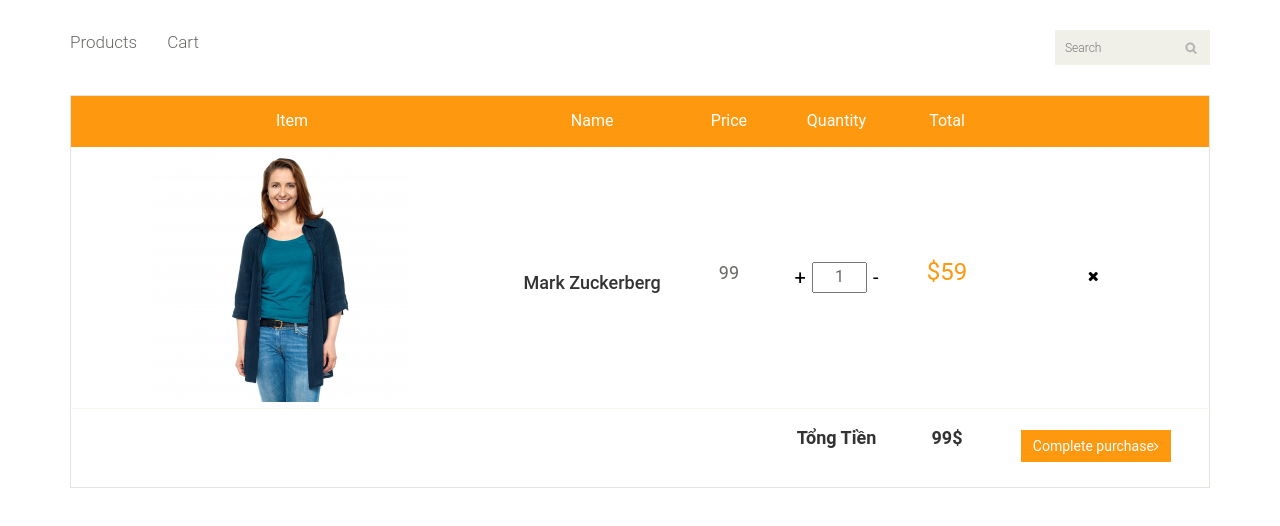
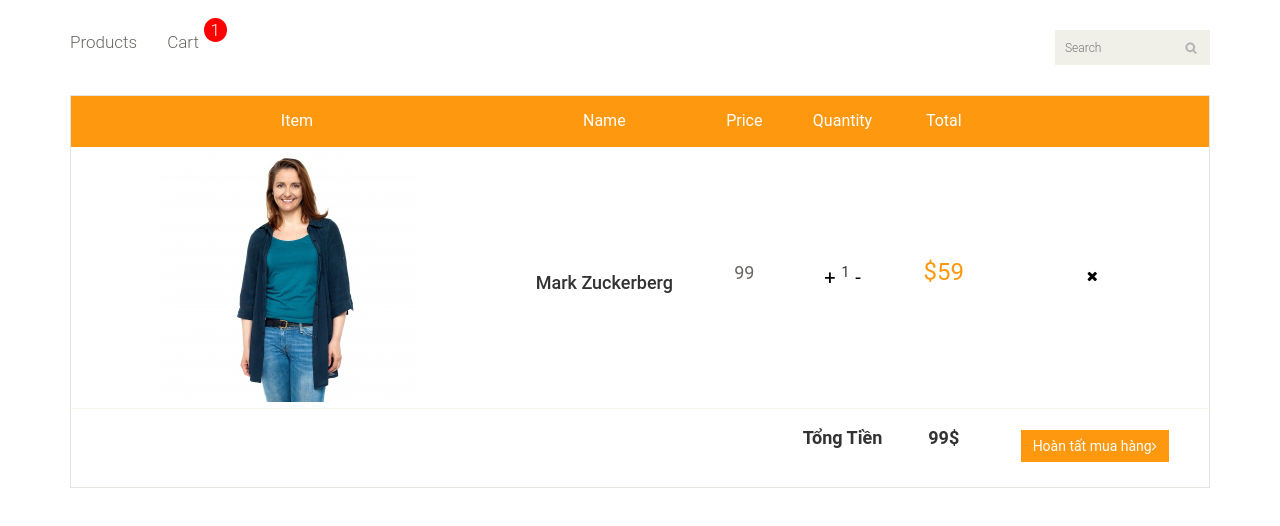
Before and after one commit to Phongkaka/shop-store-react, a React (Create React App) app: page /cart in a window 1280 px wide. Shown: the top 526 px of the page. Built offline with nearby package versions, Linux system fonts and the light colour scheme.

Commit message:
Update crud product cart - add to cart. - edit cart. - delete cart.

```diff
--- a/public/css/main.css
+++ b/public/css/main.css
@@ -2452,3 +2452,14 @@ textarea {
 .cart_quantity_button button {
     font-size: 20px;
 }
+
+.total__cart {
+  color: #fff;
+  font-style: unset;
+  position: absolute;
+  top: -12px;
+  right: -28px;
+  border-radius: 50%;
+  background: red;
+  padding: 0 7px;
+}
--- a/src/App.js
+++ b/src/App.js
@@ -114,10 +114,26 @@ export default class App extends Component {
       this.setState({products})
     }
   }
+
+  changeQuantity = (item,value)=> {
+    const {cart} = this.state;
+    var index = cart.find((x)=>x.id===item.id);
+    index.quantity += value;
+    if (index.quantity===0)
+    cart.splice(cart.indexOf(index), 1);
+    this.setState({cart})
+  }
+
+  onDelete = (item) => {
+    const {cart} = this.state;
+    var index = cart.find((x)=>x.id===item.id);
+    cart.splice(cart.indexOf(index), 1);
+    this.setState({cart})
+  }
   render() {
     return (
       <Router>
-        <Header />
+        <Header cart={this.state.cart} />
         <Suspense fallback={<div>Loading......</div>}>
           <Switch>
             <Route
@@ -136,14 +152,24 @@ export default class App extends Component {
               exact
               path={RouterPath.CART.path}
               component={() => (
-                <Cart cart={this.state.cart} />
+                <Cart
+                  cart={this.state.cart}
+                  changeQuantity={this.changeQuantity}
+                  onDelete={this.onDelete}
+                />
               )}
 
             />
             <Route
               exact
               path={RouterPath.PRODUCT_DETAIL.path}
-              component={ProductDetail}
+              component={() => (
+                <ProductDetail
+                  addToCart={this.addToCart}
+                  products={this.state.products}
+                  changeQuantity={this.changeQuantity}
+                />
+              )}
             />
           </Switch>
         </Suspense>
--- a/src/components/header/index.js
+++ b/src/components/header/index.js
@@ -2,6 +2,8 @@ import React, { Component } from "react";
 import { Link } from "react-router-dom"
 export default class Header extends Component {
   render() {
+    const { cart } = this.props
+
     return (
       <header>
         <div className="header-bottom">
@@ -27,7 +29,7 @@ export default class Header extends Component {
                       <Link to="/products">Products</Link>
                     </li>
                     <li>
-                      <Link to="/cart">Cart</Link>
+                      <Link to="/cart">Cart <i className="total__cart">{cart.length}</i></Link>
                     </li>
                   </ul>
                 </div>
--- a/src/pages/cart/cart-total/index.js
+++ b/src/pages/cart/cart-total/index.js
@@ -20,7 +20,7 @@ export default class CartTotal extends Component {
             type="button"
             className="btn btn-primary waves-effect waves-light"
           >
-            Complete purchase
+            Hoàn tất mua hàng
             <i className="fa fa-angle-right right"></i>
           </button>
         </td>
--- a/src/pages/cart/index.js
+++ b/src/pages/cart/index.js
@@ -4,8 +4,15 @@ import CartTotal from "./cart-total";
 
 export default class Cart extends Component {
   showListCarts = list => {
+    const { changeQuantity, onDelete } = this.props
     return list.map(item => {
-      return <ItemCart key={item.id} item={item} />;
+      return (
+        <ItemCart
+          onDelete={onDelete}
+          changeQuantity={changeQuantity}
+          key={item.id} item={item}
+        />
+      );
     });
   };
 
--- a/src/pages/cart/item-cart/index.js
+++ b/src/pages/cart/item-cart/index.js
@@ -2,7 +2,7 @@ import React, { Component } from "react";
 
 export default class ItemCart extends Component {
   render() {
-    var {item} = this.props;
+    var { item, changeQuantity, onDelete } = this.props;
 
     return (
       <tr>
@@ -19,23 +19,29 @@ export default class ItemCart extends Component {
         </td>
         <td className="cart_quantity">
           <div className="cart_quantity_button">
-            <button className="cart_quantity_up">+</button>
-            <input
-              className="cart_quantity_input"
-              type="text"
-              name="quantity"
-              defaultValue={1}
-              autoComplete="off"
-              size={item.quantity}
-            />
-            <button className="cart_quantity_down">-</button>
+            <button
+              onClick={() => changeQuantity(item, 1)}
+              className="cart_quantity_up"
+            >
+              +
+            </button>
+              <span className="quatity__product">{item.quantity}</span>
+            <button
+              onClick={() => changeQuantity(item, -1)}
+              className="cart_quantity_down"
+            >
+              -
+            </button>
           </div>
         </td>
         <td className="cart_total">
           <p className="cart_total_price">$59</p>
         </td>
         <td className="cart_delete">
-          <button className="cart_quantity_delete">
+          <button
+            onClick={() => onDelete(item)}
+            className="cart_quantity_delete"
+          >
             <i className="fa fa-times" />
           </button>
         </td>
```
